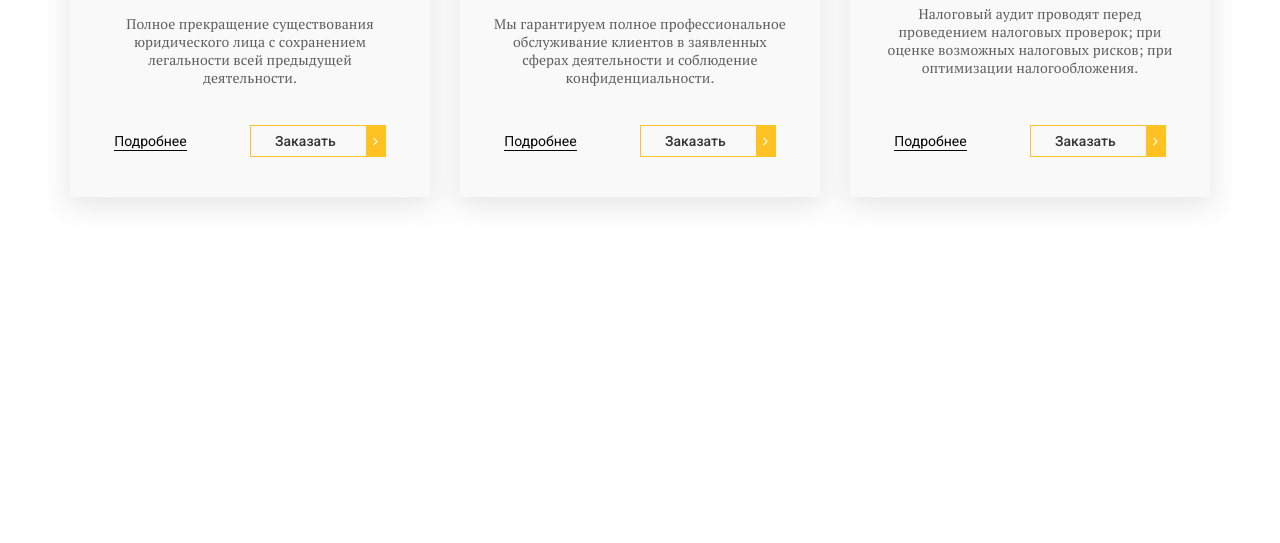
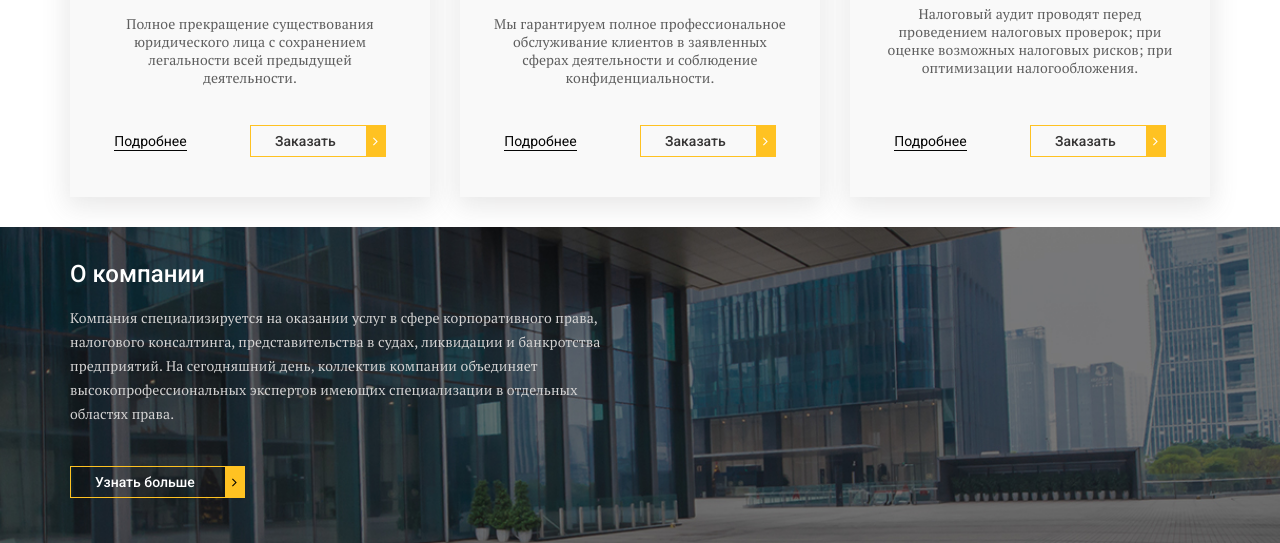
Before and after one commit to hvoyka/layout, a plain HTML site: page logotype/index.html in a window 1280 px wide. Shown: the part 1043-1586 px from the top of the page. Before the commit the page ends 1270 px from the top, so only its background shows below. Drawn offline with nearby package versions, Linux system fonts and the light colour scheme; files whose address does not match are found by name.

Commit message:
block 'about' ready

```diff
--- a/logotype/css/style.css
+++ b/logotype/css/style.css
@@ -296,3 +296,33 @@ body{
 }
 
 /*SERVICE END */
+/* ABOUT */
+.about{
+    background-image: url(../img/about-bg.jpg);
+    background-repeat: no-repeat;
+    background-position: center;
+    background-size: cover;
+    min-height: 300px;
+    padding: 15px 0px 45px;
+}
+.about__inner{
+    max-width: 550px;
+}
+.about__title{
+    font-family: 'Roboto', sans-serif;
+    font-size: 24px;
+    line-height: 24px;
+    color: #ffffff;
+    margin-bottom: 20px;
+    font-weight: 500;
+}
+.about__text{
+    line-height: 24px;
+    letter-spacing: 0.1px;
+    color: #d3d2d2;
+    margin-bottom: 40px;
+}
+.about__btn.default-btn:after{
+    color: #000;
+}
+/* ABOUT END */
--- a/logotype/index.html
+++ b/logotype/index.html
@@ -36,7 +36,11 @@
           <div class="header__logo">
             <a href="#">
               <svg xmlns="http://www.w3.org/2000/svg" xmlns:xlink="http://www.w3.org/1999/xlink" width="150px"
-                height="23px"><text kerning="auto" font-family="Tahoma" fill="rgb(0, 0, 0)" font-size="30px" x="0px" y="23.062px"><tspan font-size="30px" font-family="Roboto" fill="#FFC222">LOGO</tspan><tspan font-size="30px" font-family="Roboto" fill="#212020">TYPE</tspan></text>
+                height="23px"><text kerning="auto" font-family="Tahoma" fill="rgb(0, 0, 0)" font-size="30px" x="0px"
+                  y="23.062px">
+                  <tspan font-size="30px" font-family="Roboto" fill="#FFC222">LOGO</tspan>
+                  <tspan font-size="30px" font-family="Roboto" fill="#212020">TYPE</tspan>
+                </text>
               </svg>
             </a>
           </div>
@@ -154,6 +158,25 @@
     </div>
   </section>
 
+  <section class="about">
+    <div class="container">
+      <div class="about__inner">
+        <h2 class="about__title">О компании</h2>
+        <div class="about__text">
+          Компания специализируется на оказании услуг в сфере корпоративного права, налогового консалтинга,
+          представительства в судах, ликвидации и банкротства предприятий. На сегодняшний день, коллектив компании
+          объединяет
+          высокопрофессиональных экспертов имеющих
+          специализации в отдельных областях права.
+        </div>
+        <a href="#" class="about__btn default-btn">
+          Узнать больше
+        </a>
+      </div>
+    </div>
+  </section>
+
+
   <div style="display: none;" id="modal">
     <h2>Hello!</h2>
     <p>You are awesome!</p>
```
Also changed, not shown: logotype/img/about-bg.jpg (added).
